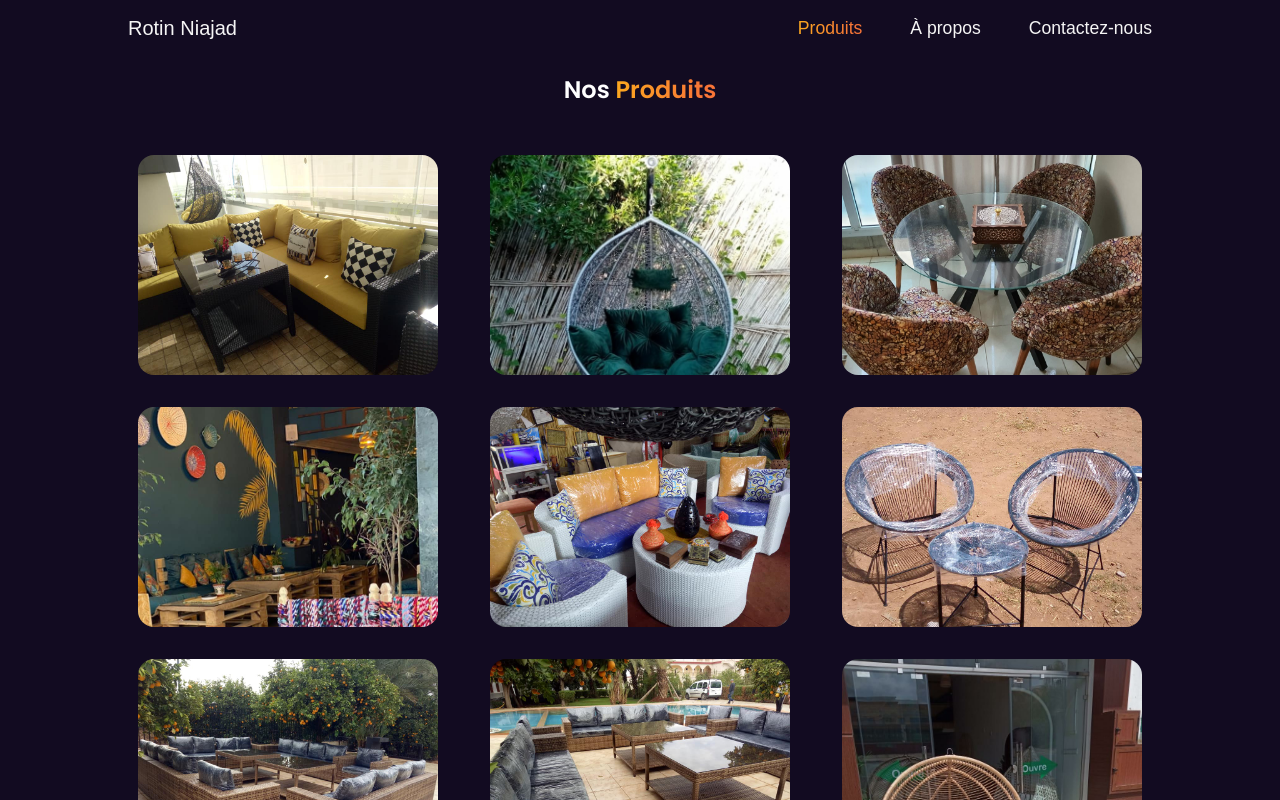
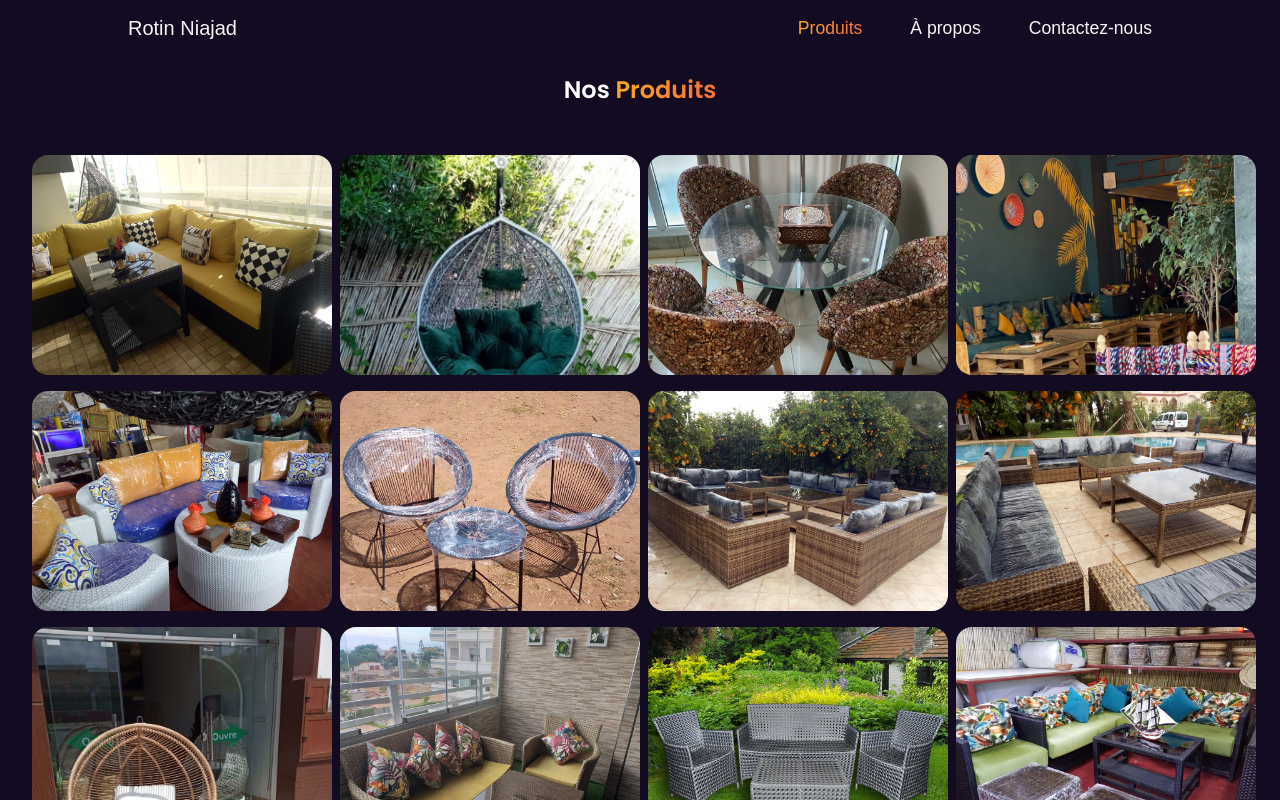
Before and after one commit to AmineElkhalidy/rotinniajad, a React (Vite) app: page /products in a window 1280 px wide. Shown: the top 800 px of the page. Built offline with nearby package versions, Linux system fonts and the light colour scheme; a web font is replaced by a local one.

Commit message:
Adding new changes

```diff
--- a/src/pages/Products.jsx
+++ b/src/pages/Products.jsx
@@ -25,13 +25,12 @@ const Products = () => {
           Nos <span>Produits</span>
         </h2>
 
-        <motion.div
-          whileInView={{ opacity: [0, 1] }}
-          className="products__container container grid"
-        >
-          {images.map((image, index) => (
-            <Product key={index} image={image} />
-          ))}
+        <motion.div whileInView={{ opacity: [0, 1] }} className="flexed">
+          <div className="products__container">
+            {images.map((image, index) => (
+              <Product key={index} image={image} />
+            ))}
+          </div>
         </motion.div>
       </section>
     </>
--- a/src/pages/Products.scss
+++ b/src/pages/Products.scss
@@ -1,7 +1,16 @@
+.flexed {
+  display: flex;
+  justify-content: center;
+  align-items: center;
+  height: 100%;
+  width: 100vw;
+  padding: 2rem;
+}
 .products__container {
-  padding: 2rem 0;
-  justify-items: center;
-  align-content: center;
+  display: grid;
+  height: 100%;
+  width: 100%;
   grid-template-columns: repeat(auto-fit, minmax(250px, 1fr));
-  gap: 2rem;
+  gap: 1rem;
+  justify-content: center;
 }
```
